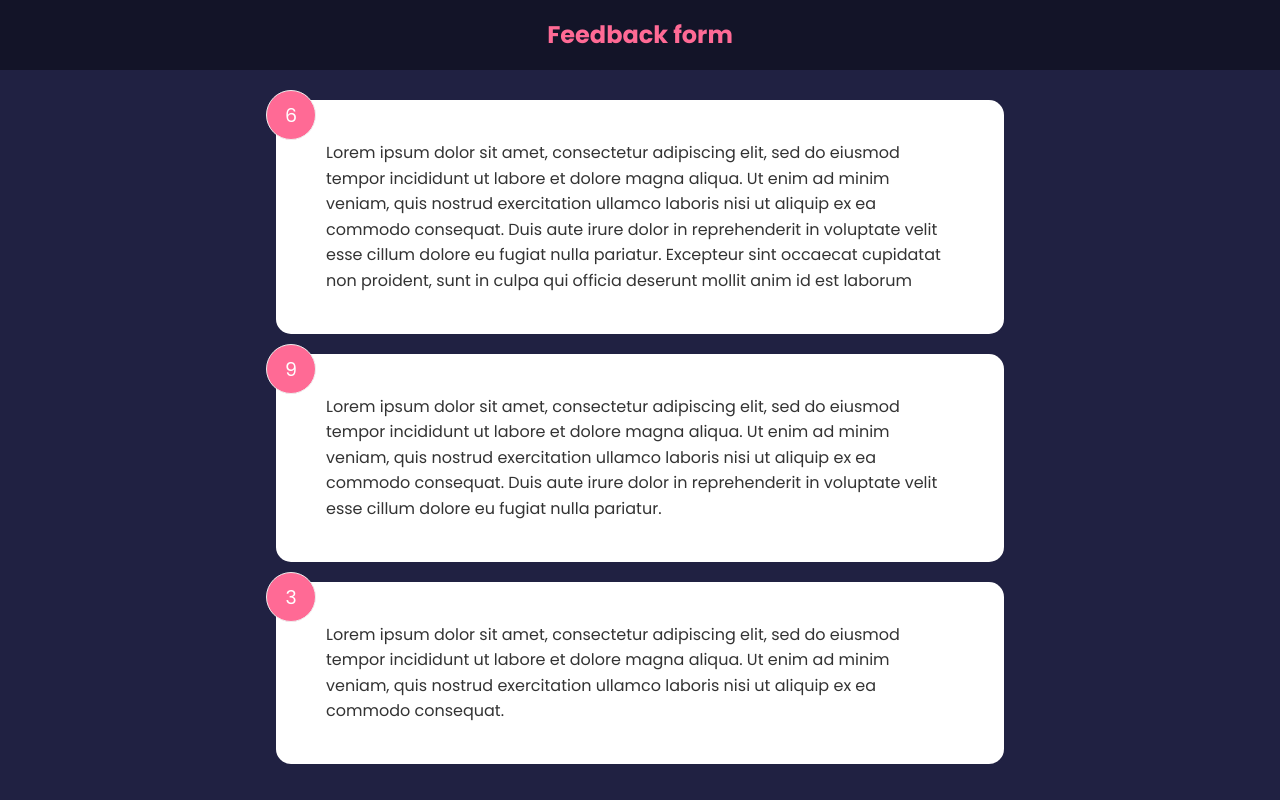
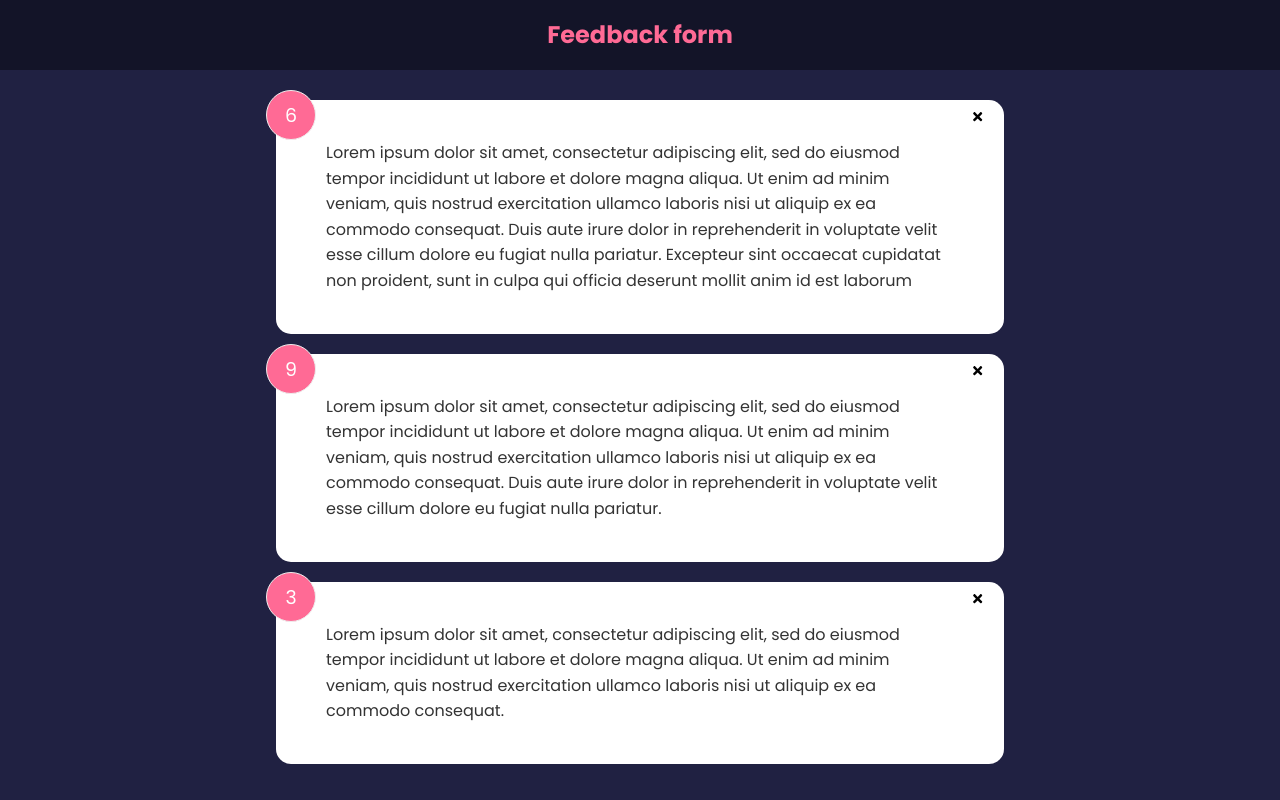
Before and after one commit to DasaGott/feedback-app, a React (Create React App) app: page / in a window 1280 px wide. Built offline with nearby package versions, Linux system fonts and the light colour scheme.

Commit message:
Handle delete
Learning prop drilling, will be removed later.

```diff
--- a/package.json
+++ b/package.json
@@ -8,6 +8,7 @@
     "@testing-library/user-event": "^13.5.0",
     "react": "^18.2.0",
     "react-dom": "^18.2.0",
+    "react-icons": "^5.0.1",
     "react-scripts": "5.0.1",
     "web-vitals": "^2.1.4"
   },
--- a/src/App.js
+++ b/src/App.js
@@ -7,11 +7,26 @@ function App() {
   const [feedback, setFeedback] =
     useState(FeedbackData);
 
+  const deleteFeedback = (id) => {
+    if (
+      window.confirm(
+        "Are you sure you want to delete your feedback?"
+      )
+    ) {
+      setFeedback(
+        feedback.filter((item) => item.id !== id)
+      );
+    }
+  };
+
   return (
     <>
       <Header />
       <div className="container">
-        <FeedbackList feedback={feedback} />
+        <FeedbackList
+          feedback={feedback}
+          handleDelete={deleteFeedback}
+        />
       </div>
     </>
   );
--- a/src/components/FeedbackItem.jsx
+++ b/src/components/FeedbackItem.jsx
@@ -1,12 +1,19 @@
 import Card from "./shared/Card";
 import PropTypes from "prop-types";
+import { FaTimes } from "react-icons/fa";
 
-function FeedbackItem({ item }) {
+function FeedbackItem({ item, handleDelete }) {
   return (
     <Card>
       <div className="num-display">
         {item.rating}
       </div>
+      <button
+        onClick={() => handleDelete(item.id)}
+        className="close"
+      >
+        <FaTimes />
+      </button>
       <div className="text-display">
         {item.text}
       </div>
--- a/src/components/FeedbackList.jsx
+++ b/src/components/FeedbackList.jsx
@@ -1,7 +1,10 @@
 import FeedbackItem from "./FeedbackItem";
 import PropTypes from "prop-types";
 
-function FeedbackList({ feedback }) {
+function FeedbackList({
+  feedback,
+  handleDelete,
+}) {
   if (!feedback || feedback.length === 0) {
     return <p>No feedback yet.</p>;
   }
@@ -9,7 +12,11 @@ function FeedbackList({ feedback }) {
   return (
     <div className="feedback-list">
       {feedback.map((item) => (
-        <FeedbackItem key={item.id} item={item} />
+        <FeedbackItem
+          key={item.id}
+          item={item}
+          handleDelete={handleDelete}
+        />
       ))}
     </div>
   );
```
Also changed, not shown: 1 other file (tests, documents, lock files or other folders).
